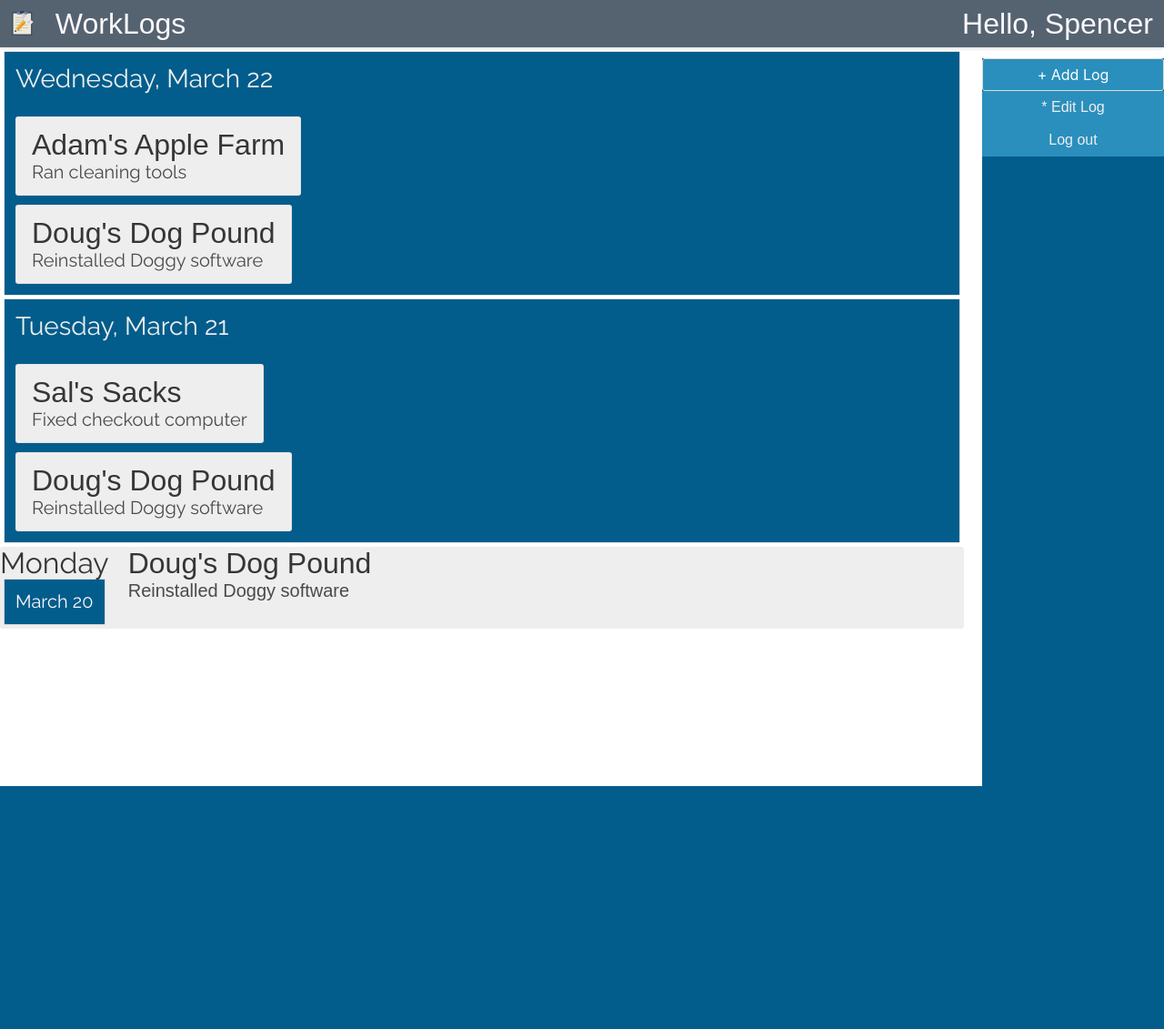
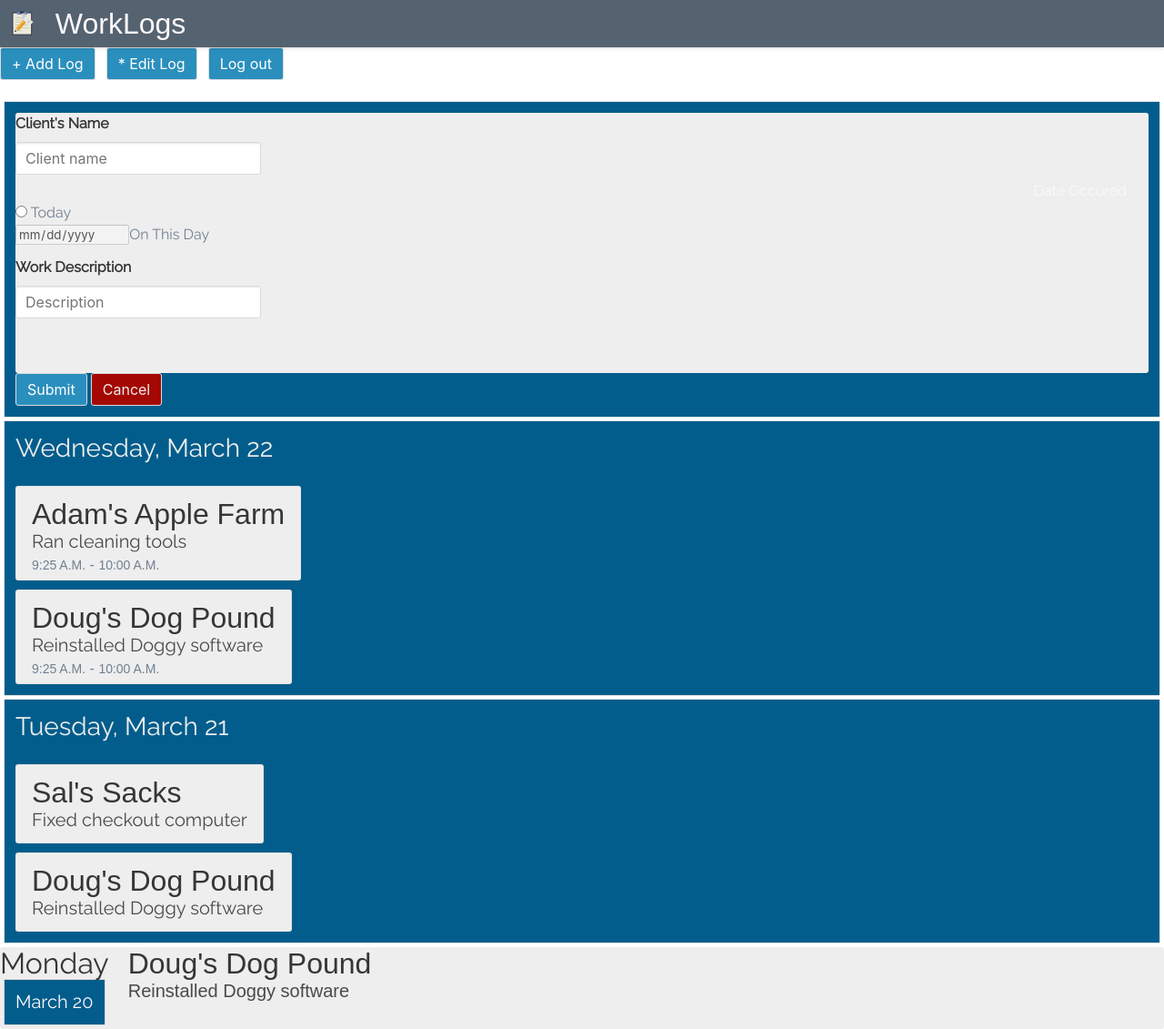
Before and after one commit to Spethreeker/phpwebapp, a PHP site: page /home.html in a window 1280 px wide. Shown: the whole page at 91% size. Before the commit the page ends 864 px from the top, so only its background shows below. Run offline with PHP 8.4, Linux system fonts and the light colour scheme.

Commit message:
added buttons instead of menu

```diff
--- a/css/style.css
+++ b/css/style.css
@@ -3,7 +3,7 @@
     font-family: 'Marine', sans-serif;
     src: url('marineregular.otf');
 }
-body, .customer-name{
+body, .customer-name, .work-duration{
     font-family: 'Marine', sans-serif;
 }
 .work-description, .month, .day{
@@ -14,6 +14,9 @@ body, .customer-name{
 }
 .white-font{
     color: #FCF9FC;
+}
+.black-font{
+    color: slategrey;
 }
 .blue, .day{
     background-color: #025D8C;
@@ -26,17 +29,15 @@ body, .customer-name{
     background: #A40802;
     color: #eee;
 }
+
+.change-to-red{
+    background: #A40802;
+}
 .light-blue{
     background-color: #2A8FBD;
     color: #fff;
 }
-.menu{
-    width: 200px;
-    height: 100%;
-    position: absolute;
-    right: 0;
-    top: 64px;
-}
+
 .box{
     background-color: #025D8C;
 }
@@ -110,3 +111,17 @@ a.button{
 li a{
     background-color: #2A8FBD;
 }
+.work-duration{
+    margin-top: -15px;
+    display: flex;
+    flex-direction: row;
+     color: slategray;
+     line-height: 0.5rem;
+
+}
+.work-start-time, .work-end-time{
+    font-size: 14px;
+    text-transform: uppercase;
+
+
+}
--- a/home.html
+++ b/home.html
@@ -6,20 +6,6 @@
         <script src="jquery-3.2.0.min.js"></script>
         <script src="parsley.js"></script>
         <script src="scripts.js"></script>
-        <script>
-            $(window).on("load",function(a) {
-               var screenwidth = window.innerWidth > 768 ? window.innerWidth - 220 : window.innerWidth - 15;
-            var e = document.getElementById("whole-thing").style.width = screenwidth + "px";
-
-
-         });
-           $(window).on("resize",function(a) {
-               var screenwidth = ((window.innerWidth > 768) ? window.innerWidth : screen.width) - 220;
-            var e = document.getElementById("whole-thing").style.width = screenwidth + "px";
-
-         });
-
-        </script>
     </head>
 <body>
     <nav class="nav grey has-shadow">
@@ -34,7 +20,7 @@
         </div>
     <div class="nav-right">
         <div class="nav-item">
-            <p class="title white-font">Hello, Spencer</p>
+            <p class="title white-font"></p>
         </div>
     </div>
     <buton class="nav-toggle" onclick="navtoggle()">
@@ -43,23 +29,41 @@
         <span></span>
     </button>
 </nav>
+
 <div id="whole-thing">
-<div id="log-form" class="notification day" hidden>
- <form name="newlog" action="makelog.php" method="POST">
+    <div class="level nav-menu" id="navbar">
+   <div class="level-left">
+        <button class="level-item button light-blue" onclick="showlog()" id="add-log-button">+ Add Log</button>
+        <button class="level-item button light-blue">* Edit Log</button>
+        <button class="level-item button light-blue" href="index.html">Log out</button>
+   </div>
+</div>
+<div id="log-form" class="day">
+ <form name="newlog" action="makelog.php" method="POST" class="log">
+        <div class="field">
+        <label class="label" for="clientname">Client's Name</label>
+        <input type="text" class="input" name="clientname" placeholder="Client name" required/>
+ <div class="field">
+            <legend class="field-label">Date Occured</legend>
+            <p class="control has-addons">
+                <input type="radio" name="date-today" class="checkbox"/>
+                  <label for="date-today" class="black-font">Today</label>
+            </p>
+            <p class="control">
+                <input type="date" name="date-specific" disabled><label for="date-specific" class="black-font">On This Day</label>
 
-        <label class="label white-font" for="clientname">Client's Name</label>
-        <input type="text" class="input" name="clientname" placeholder="Client name" required/><br><br>
-
-        <label class="label white-font" for="workdescription">Work Description</label>
+            </p>
+        </div>
+        <label class="label" for="workdescription">Work Description</label>
         <input type="text" class="input" name="description" placeholder="Description" required/><br><br>
-
-       <label class="label white-font" for "date-occurred">Date Occurred</label>
-       <input type="checkbox"/>
+        </div>
 
 
-       <br> <input class="button light-blue"  type="submit" name='Submit' for="newlog" value="Submit">
+
+       <br>
+ </form>
+ <input class="button light-blue"  type="submit" name='Submit' for="newlog" value="Submit">
            <button class="button red" onclick="showlog()">Cancel</button>
- </form>
 
 </div>
     <div id="saved-logs">
@@ -70,12 +74,20 @@
             <div class="media-content">
                 <h3 class="title customer-name">Adam's Apple Farm</h3>
                 <p class="subtitle work-description">Ran cleaning tools</p>
+                 <div class="work-duration">
+                 <p class="work-start-time">9:25 A.M.</p> <p>&nbsp-&nbsp</p>
+                 <p class="work-end-time">10:00 A.M.</p>
+               </div>
             </div>
          </div>
          <div class="media log">
             <div class="media-content">
                 <h3 class="title customer-name">Doug's Dog Pound</h3>
                 <p class="subtitle work-description">Reinstalled Doggy software</p>
+               <div class="work-duration">
+                 <p class="work-start-time">9:25 A.M.</p> <p>&nbsp-&nbsp</p>
+                 <p class="work-end-time">10:00 A.M.</p>
+               </div>
             </div>
          </div>
        </article>
@@ -105,13 +117,7 @@
             <p class="subtitle work-desctription">Reinstalled Doggy software</p>
          </div>
        </article>
-<div class="menu blue nav-menu" id="navbar">
-    <ul class="menu-list">
-        <li><button class="button light-blue is-fullwidth" onclick="showlog()" id="add-log">+ Add Log</button></li>
-        <li><a class="button light-blue is-fullwidth">* Edit Log</a></li>
-        <li><a class="button light-blue is-fullwidth" href="index.html">Log out</a></li>
-    </ul>
-</div>
+
     </div>
 </div>
 </body>
@@ -125,18 +131,4 @@
         }
     }
     </script>
-    <script>
-    function addLog() {
-        var d = document.getElementById("log-form");
-        if (d.style.display == 'block'){
-            d.style.display = 'none';
-        }
-        else{
-            d.style.display = 'block';
-        }
-    }
-
-        </script>
-
-
 </html>
--- a/scripts.js
+++ b/scripts.js
@@ -1,6 +1,7 @@
 function showlog() {
              if ($("#log-form").is(":hidden")){
                  $("#log-form").slideDown();
+                 $("#add-log-button").toggleClass("red");
             }else{
                  $("#log-form").slideUp();
 
```
Also changed, not shown: index.html (+17 -6 lines).
